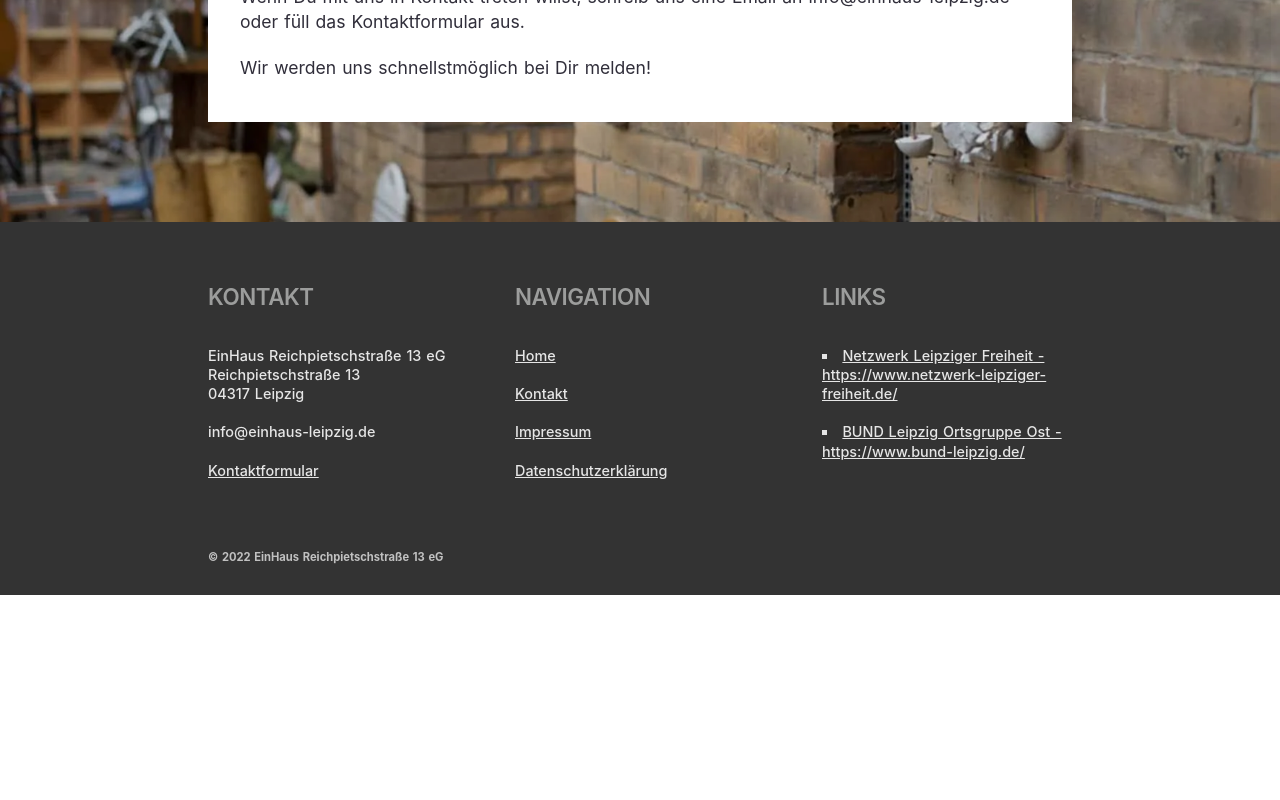
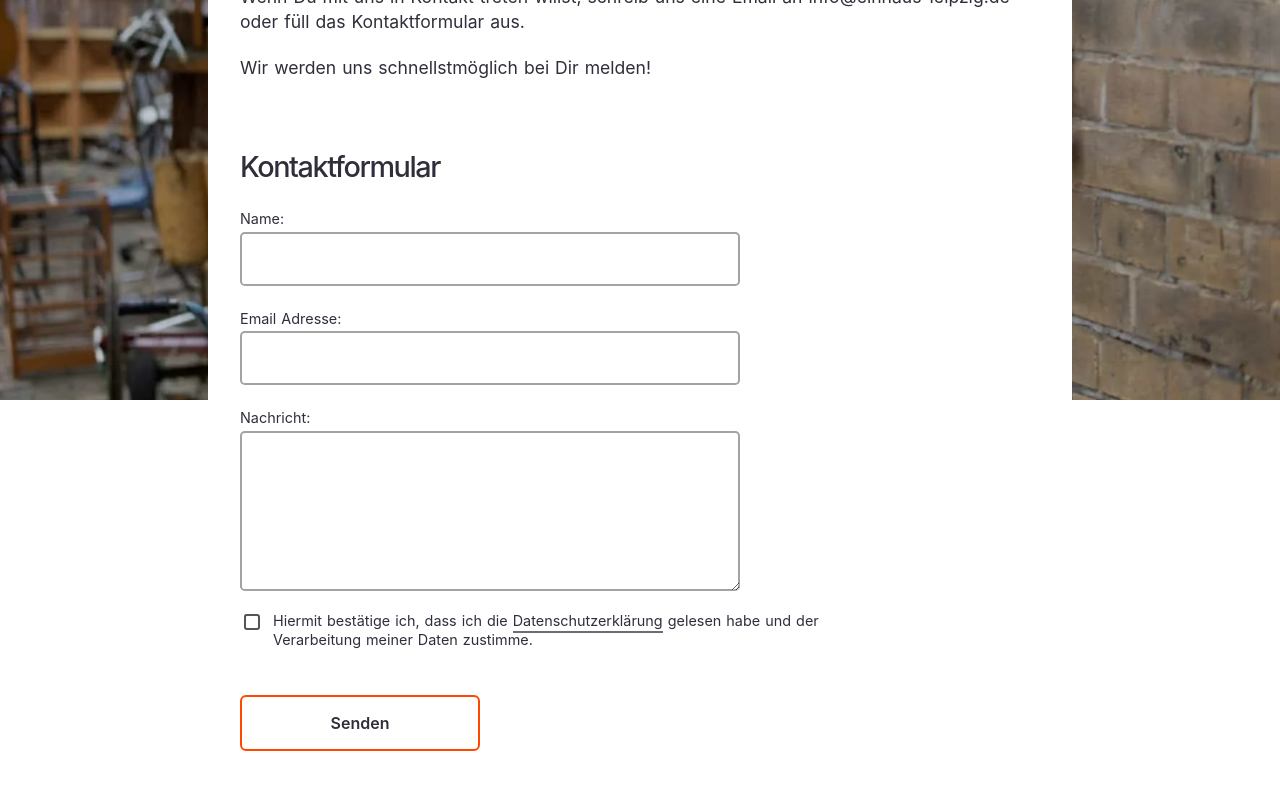
Before and after one commit to 3vincent/einhaus-leipzig, a Nuxt app: page /kontakt in a window 1280 px wide. Shown: the part 400-1200 px from the top of the page. Before the commit the page ends 995 px from the top, so only its background shows below. Built offline with nearby package versions, Linux system fonts and the light colour scheme.

Commit message:
Add preliminary contact form

```diff
--- a/assets/styles/general/variables.scss
+++ b/assets/styles/general/variables.scss
@@ -11,6 +11,8 @@ $_xl: 1280px;
   // color: rgba(48, 46, 58, 1);
   --main-text-color-dark: rgba(48, 46, 58, 1);
   --main-text-color-semidark: rgba(48, 46, 58, 0.7);
+  --main-text-color-light-light: rgba(124, 124, 124, 0.7);
+  --main-text-color-semidark-alt: rgba(150, 150, 150, 1);
   --main-text-color-light: rgba(237, 237, 237, 1);
   --breadcrumb-color: rgba(0, 0, 0, 0.4);
 
@@ -18,7 +20,10 @@ $_xl: 1280px;
   --button-color-hover: rgba(6, 91, 139, 1);
   --button-color-active: rgba(4, 44, 65, 1);
 
+  --warning: rgba(255, 72, 0, 1);
+
   --pretty-green: rgba(0, 197, 142, 1);
   --background-grey: rgba(0, 0, 0, 0.2);
+  --background-light-grey: rgba(0, 0, 0, 0.05);
   --background-menu-highlighting: rgba(229, 231, 235, 1);
 }
--- /dev/null
+++ b/components/contact-form.vue
@@ -0,0 +1,278 @@
+<script lang="ts">
+export default {
+  name: 'ContactForm',
+
+  data() {
+    return {
+      name: '',
+      age: 0,
+      email: '',
+      message: '',
+      gdpr: false,
+      sendResponse: 0,
+    }
+  },
+
+  methods: {
+    async handleSubmit() {
+      try {
+        const data = await $fetch('/api/send-mail', {
+          method: 'POST',
+          headers: useRequestHeaders(['cookie']),
+          body: {
+            name: this.name,
+            email: this.email,
+            message: this.message,
+            gdpr: this.gdpr,
+            age: this.age,
+          },
+        })
+
+        this.name = ''
+        this.email = ''
+        this.message = ''
+        this.gdpr = false
+        this.age = 0
+
+        console.log(data)
+        this.sendResponse = data.statusCode
+      } catch (error) {
+        console.log(error)
+      }
+    },
+  },
+}
+</script>
+
+<template>
+  <div class="contact-container">
+    <h2>Kontaktformular</h2>
+    <div class="contact-form-wrapper">
+      <div class="form-wrapper">
+        <form name="contact" method="POST" @submit.prevent="handleSubmit">
+          <p class="hidden">
+            <label>
+              Don't fill this out if you're human:
+              <input v-model="age" name="age-field" />
+            </label>
+          </p>
+          <p>
+            <label
+              >Name:
+              <input
+                required
+                v-model="name"
+                type="text"
+                name="fullname"
+                autocomplete="off"
+            /></label>
+          </p>
+          <p>
+            <label
+              >Email Adresse:
+              <input
+                required
+                v-model="email"
+                type="email"
+                name="email"
+                autocomplete="off"
+            /></label>
+          </p>
+          <p>
+            <label
+              >Nachricht:
+              <textarea required v-model="message" name="message"></textarea>
+            </label>
+          </p>
+          <p>
+            <input
+              required
+              v-model="gdpr"
+              type="checkbox"
+              id="privacy-agreement"
+              name="scales"
+            />
+            <label for="privacy-agreement" class="privacy-label"
+              ><span
+                >Hiermit bestätige ich, dass ich die
+                <a href="/datenschutz" target="_blank">Datenschutzerklärung</a>
+                gelesen habe und der Verarbeitung meiner Daten zustimme.</span
+              ></label
+            >
+          </p>
+          <p>
+            <button
+              type="submit"
+              class="link secondary"
+              :disabled="!email || !name || !gdpr || !message"
+              v-bind:class="
+                !email || !name || !gdpr || !message
+                  ? 'not-filled-fields'
+                  : 'all-field-filled'
+              "
+              >Senden</button
+            >
+          </p>
+        </form>
+      </div>
+
+      <div v-if="sendResponse === 200" class="message-response">
+        <div class="inner-content">
+          <h1>Nachricht wurde gesendet</h1>
+        </div>
+      </div>
+
+      <div
+        v-if="sendResponse === 500 || sendResponse === 422"
+        class="message-response"
+      >
+        <div class="inner-content error">
+          <h1>
+            Es ist ein Fehler aufgetreten. Bitte probiere es später erneut oder
+            schreib uns eine Email.
+          </h1>
+        </div>
+      </div>
+    </div>
+  </div>
+</template>
+
+<style lang="scss" scoped>
+.contact-container {
+  padding-top: 3rem;
+}
+
+.contact-form-wrapper {
+  position: relative;
+}
+
+.form-wrapper {
+  z-index: 1;
+}
+
+.message-response {
+  position: absolute;
+  width: 100%;
+  border: none;
+  outline: none;
+  margin-left: -5px;
+  inset: 0;
+  background: rgba(209, 209, 209, 0.4);
+  backdrop-filter: blur(2px);
+  z-index: 20;
+  box-shadow: 0 0 10px 10px rgba(209, 209, 209, 0.4);
+
+  .inner-content {
+    position: absolute;
+    top: 50%;
+    left: 50%;
+    transform: translate(-50%, -50%);
+
+    h1 {
+      font-size: 3rem;
+      color: var(--pretty-green);
+      text-align: center;
+    }
+  }
+
+  .inner-content.error {
+    h1 {
+      color: var(--warning);
+    }
+  }
+}
+
+.hidden {
+  display: none;
+}
+
+label input,
+label textarea {
+  display: block;
+  width: 100%;
+  max-width: 400px;
+  max-height: 250px;
+  min-height: 50px;
+  padding: 1rem;
+  font-size: 1.2rem;
+  border-radius: 0.3rem;
+  border: none;
+  outline: none !important;
+  box-shadow: inset 0 0 0 2px var(--main-text-color-light-light);
+
+  @media screen and (min-width: $_md) {
+    min-width: 50%;
+    max-width: 500px;
+    // min-width: 400px;
+  }
+
+  &:focus {
+    background-color: var(--background-light-grey);
+    box-shadow: inset 0 0 0 2px var(--pretty-green);
+  }
+}
+
+label.privacy-label {
+  line-height: 1.2rem;
+}
+
+label textarea {
+  min-height: 10rem;
+  max-width: 500px;
+  font-family: inherit;
+  font-size: 1rem;
+}
+
+input[type='checkbox'] {
+  position: relative;
+  cursor: pointer;
+  margin-right: 1rem;
+  float: left;
+}
+input[type='checkbox']:before {
+  content: '';
+  display: block;
+  position: absolute;
+  width: 16px;
+  height: 16px;
+  top: 0;
+  left: 0;
+  border: 2px solid #555555;
+  border-radius: 3px;
+  background-color: white;
+}
+input[type='checkbox']:checked:after {
+  content: '';
+  display: block;
+  width: 5px;
+  height: 10px;
+  border: solid black;
+  border-width: 0 2px 2px 0;
+  -webkit-transform: rotate(45deg);
+  -ms-transform: rotate(45deg);
+  transform: rotate(45deg);
+  position: absolute;
+  top: 2px;
+  left: 6px;
+}
+
+label span {
+  display: inline-block;
+  max-width: 70%;
+}
+
+button {
+  min-width: 15rem;
+  color: var(--main-text-color-dark);
+  transition: border 1s ease;
+}
+
+.all-field-filled {
+  border-color: var(--pretty-green) !important;
+}
+
+.not-filled-fields {
+  border-color: var(--warning) !important;
+  cursor: not-allowed;
+}
+</style>
--- a/components/landing-unterstutzung.vue
+++ b/components/landing-unterstutzung.vue
@@ -20,7 +20,9 @@
       </p>
 
       <NuxtLink to="/kontakt" class="link primary"> Kontaktformular </NuxtLink>
-      <a :href="receiverEmail" class="link secondary"> Email schreiben </a>
+      <a :href="envVar.MAIL_RECEIVER_CONTACT_FORM" class="link secondary">
+        Email schreiben
+      </a>
 
       <p>
         <small
@@ -32,12 +34,13 @@
   </div>
 </template>
 
-<script>
+<script lang="ts">
 export default {
   name: 'LandingUnterstutzung',
   data() {
     return {
       element: null,
+      envVar: useRuntimeConfig(),
     }
   },
 
@@ -79,18 +82,6 @@ export default {
       }
     },
   },
-
-  computed: {
-    receiverEmail() {
-      let mailReceiver
-      if (process.env.NODE_ENV === 'production') {
-        mailReceiver = process.env.MAIL_RECEIVER_CONTACT_FORM
-      } else {
-        mailReceiver = process.env.MAIL_RECEIVER_FALLBACK
-      }
-      return mailReceiver
-    },
-  },
 }
 </script>
 
--- a/nuxt.config.ts
+++ b/nuxt.config.ts
@@ -3,4 +3,12 @@ import { defineNuxtConfig } from 'nuxt/config'
 export default defineNuxtConfig({
   // target: 'static', // default is 'server'
   css: ['~/assets/styles/index.scss'],
+  publicRuntimeConfig: {
+    MAIL_RECEIVER_FALLBACK: process.env.MAIL_RECEIVER_FALLBACK,
+    MAIL_RECEIVER_CONTACT_FORM: process.env.MAIL_RECEIVER_CONTACT_FORM,
+    SMTP_USER_NAME: process.env.SMTP_USER_NAME,
+    SMTP_HOST: process.env.SMTP_HOST,
+    SMTP_USER_PASSWORD: process.env.SMTP_USER_PASSWORD,
+    SMTP_PORT_TLS: process.env.SMTP_PORT_TLS,
+  },
 })
--- a/pages/kontakt.vue
+++ b/pages/kontakt.vue
@@ -31,6 +31,7 @@ export default {
         info@einhaus-leipzig.de oder füll das Kontaktformular aus.
       </p>
       <p> Wir werden uns schnellstmöglich bei Dir melden! </p>
+      <ContactForm />
     </div>
   </div>
 </template>
```
Also changed, not shown: 2 other files (tests, documents, lock files or other folders).
